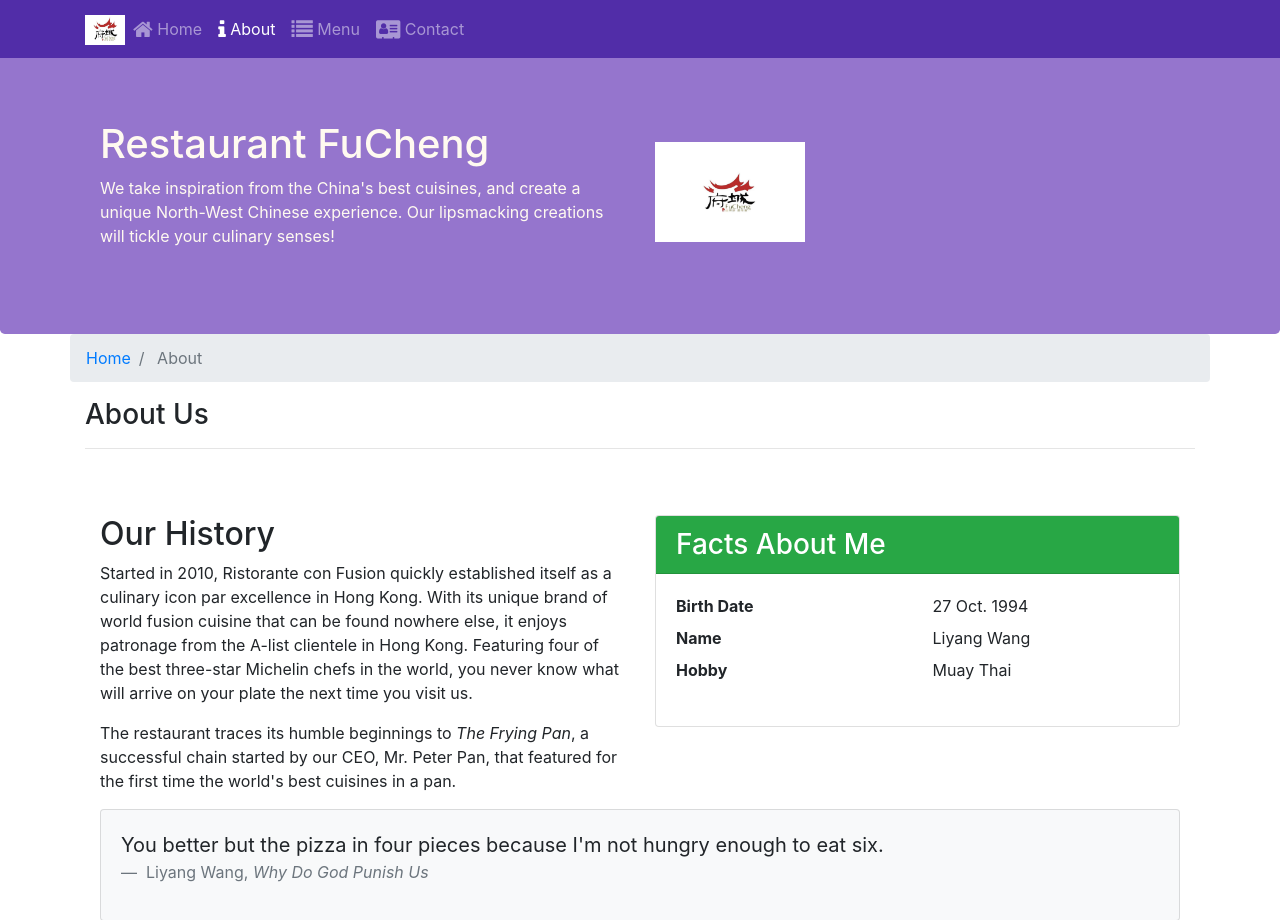
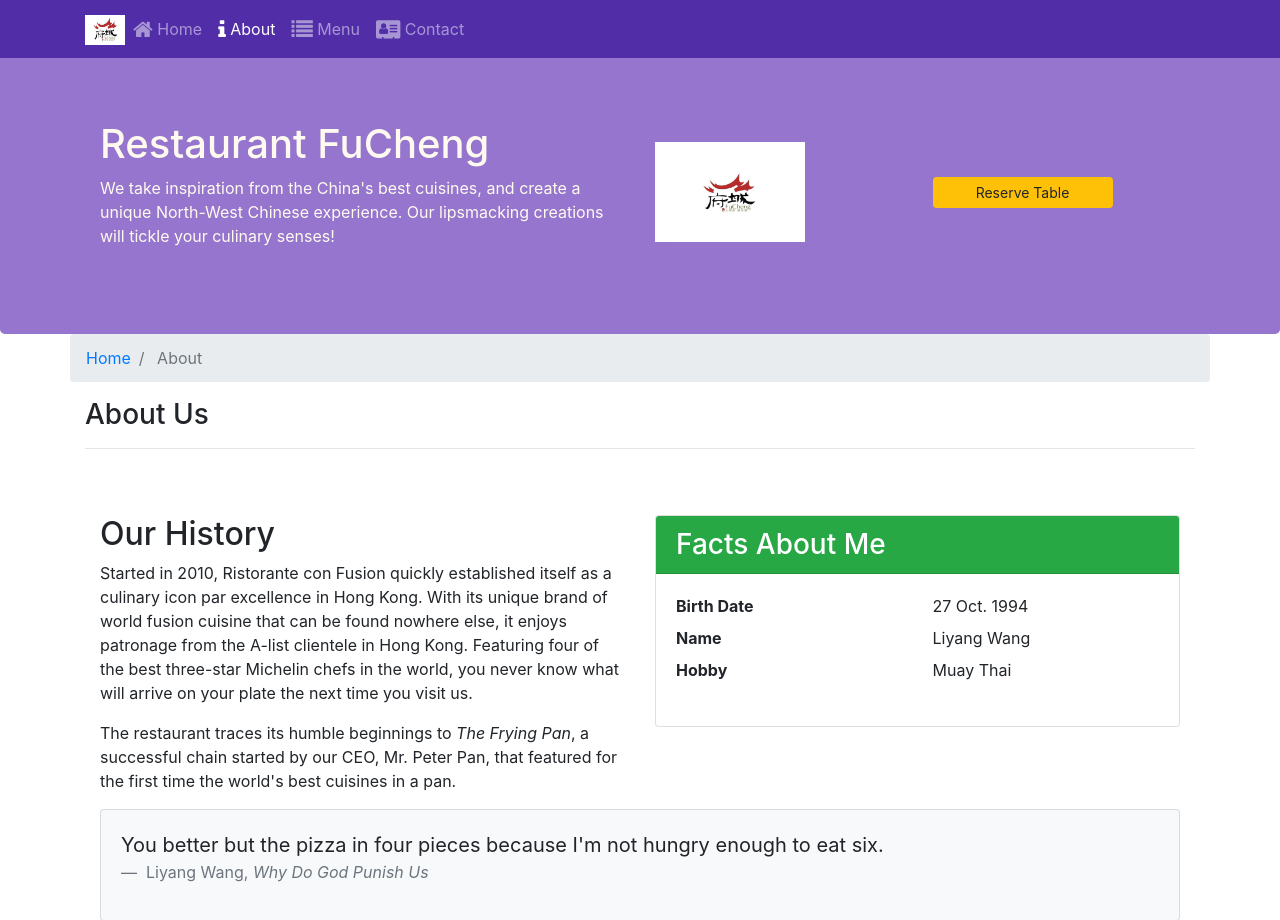
Before and after one commit to LiyangW/Bootstrap, a website: page aboutus.html in a window 1280 px wide. Shown: the top 920 px of the page. Drawn offline with nearby package versions, Linux system fonts and the light colour scheme.

Commit message:
added reserve button for all

```diff
--- a/aboutus.html
+++ b/aboutus.html
@@ -51,6 +51,9 @@
                     </div>
                     <div class="col-12 col-sm align-self-center">
                         <img src="src/logo.jpg" style="width:150px;height:100px;" class="img-fluid">
+                    </div>
+                    <div class="col-12 col-sm align-self-center">
+                            <a role="button" class="btn btn-sm btn-warning" href="index.html#reserveTable" style="width: 180px">Reserve Table</a>
                     </div>
                 </div>
             </div>
```
Also changed, not shown: contactus.html (+3 -0 lines), index.html (+1 -1 lines).
